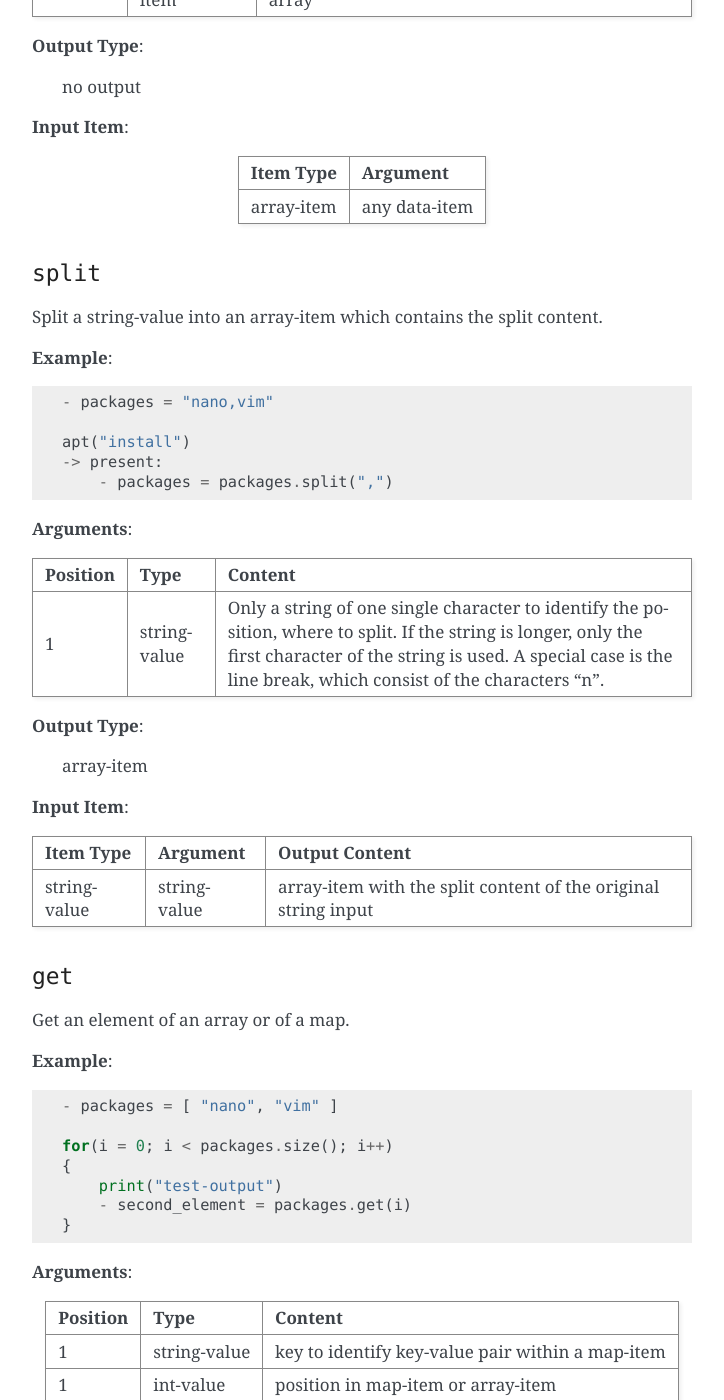
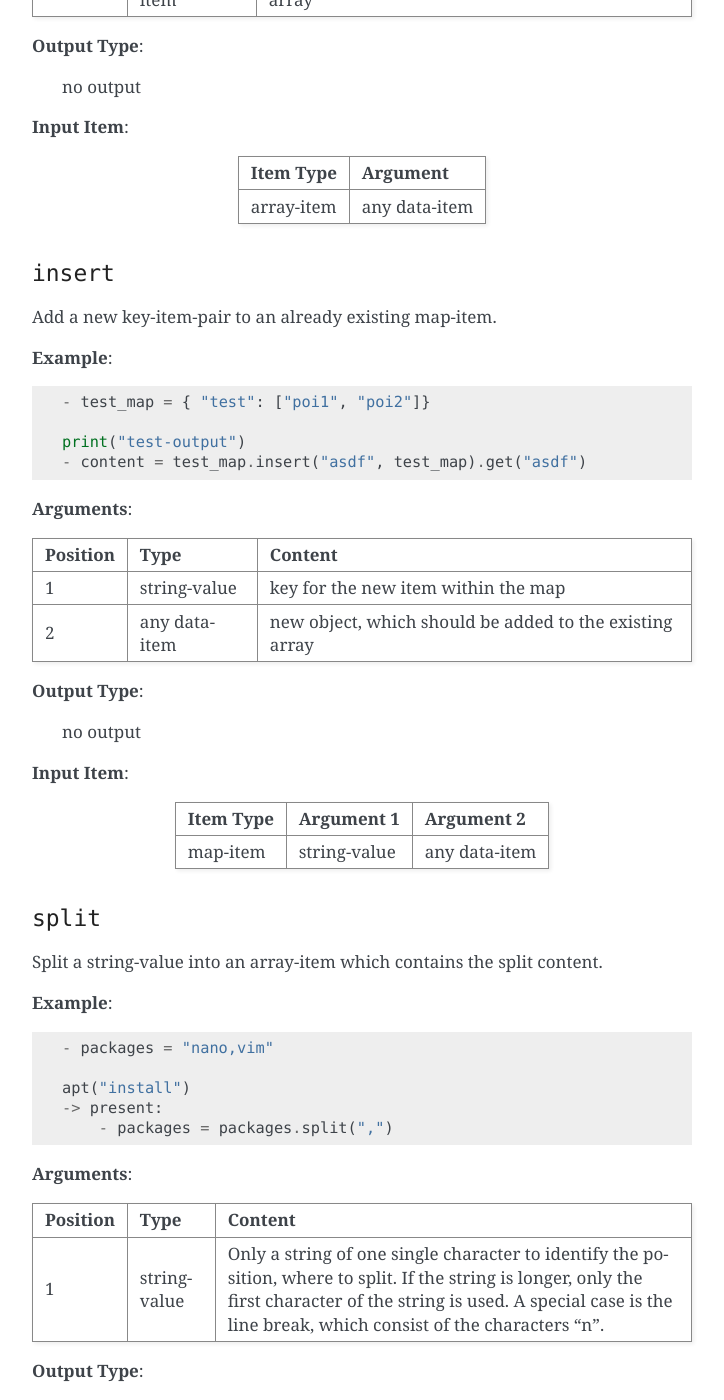
Before and after one commit to kitsudaiki/SakuraTree-Documentation, a Sphinx documentation site: the page built from source/syntax/functions.rst, in a window 1280 px wide and 1400 px high, scrolled down 2528 px. Shown: the whole window, without its empty margins (388-1112 px from the left). Built offline with Sphinx 7.4.7, drawn with Linux system fonts in a browser that asks for light colours.

Commit message:
add insert-functions and map-assignments

```diff
--- a/source/syntax/functions.rst
+++ b/source/syntax/functions.rst
@@ -173,6 +173,62 @@ Add a new item to an existing list.
       - **Argument**
 
     * - array-item
+      - any data-item
+
+
+
+``insert``
+^^^^^^^^^^
+
+Add a new key-item-pair to an already existing map-item.
+
+
+**Example**:
+
+::
+
+    - test_map = { "test": ["poi1", "poi2"]}
+
+    print("test-output")
+    - content = test_map.insert("asdf", test_map).get("asdf")
+
+**Arguments**:
+
+.. tabularcolumns:: |m{0.1\textwidth}|m{0.3\textwidth}|m{0.53\textwidth}|
+
+.. list-table::
+    :header-rows: 1
+
+    * - **Position**
+      - **Type**
+      - **Content**
+
+    * - 1
+      - string-value
+      - key for the new item within the map
+
+    * - 2
+      - any data-item
+      - new object, which should be added to the existing array
+
+
+**Output Type**:
+
+    no output
+
+**Input Item**:
+
+.. tabularcolumns:: |m{0.1\textwidth}|m{0.3\textwidth}|m{0.53\textwidth}|
+
+.. list-table::
+    :header-rows: 1
+
+    * - **Item Type**
+      - **Argument 1**
+      - **Argument 2**
+
+    * - map-item
+      - string-value
       - any data-item
 
 
```
Also changed, not shown: source/syntax/items.rst (+8 -12 lines).
